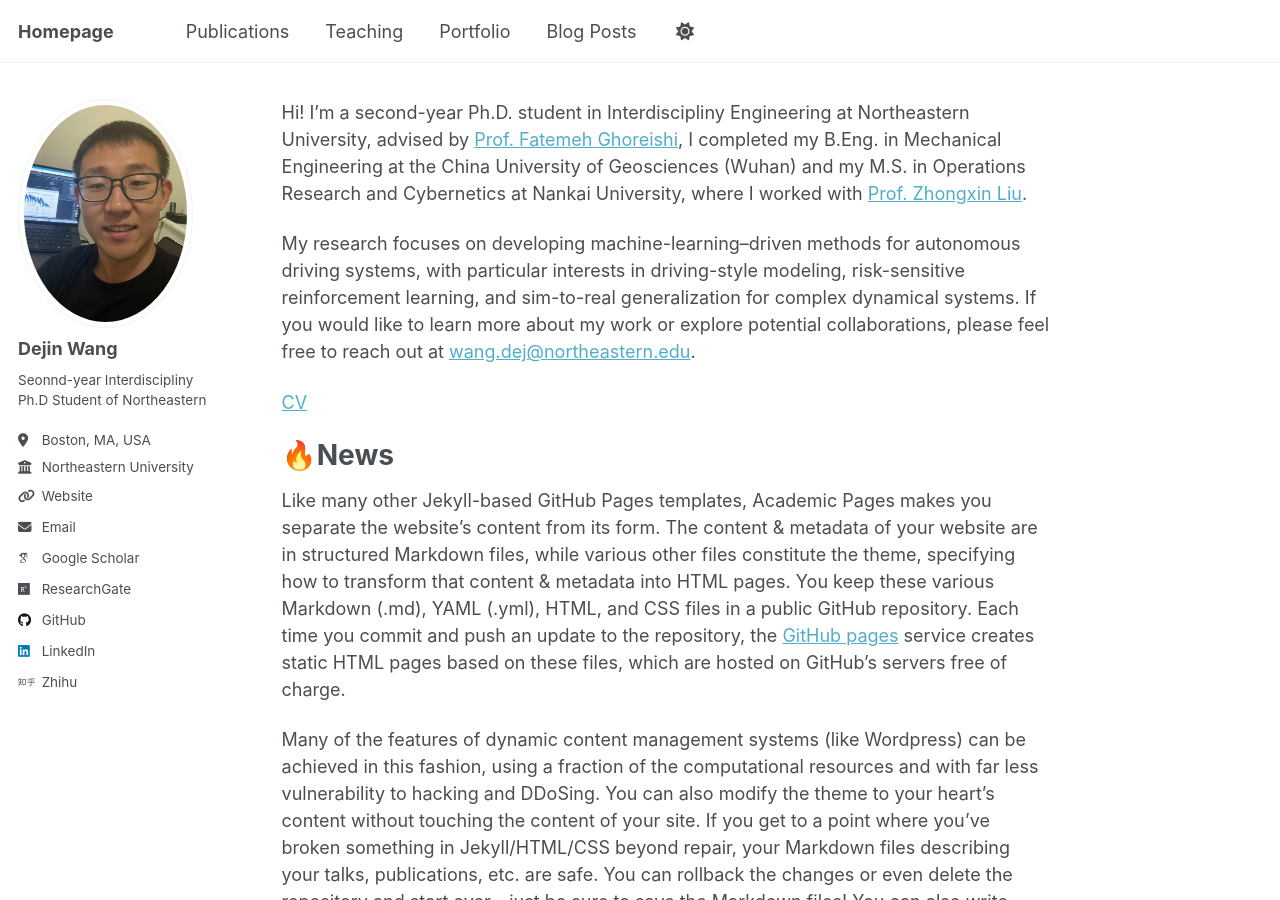
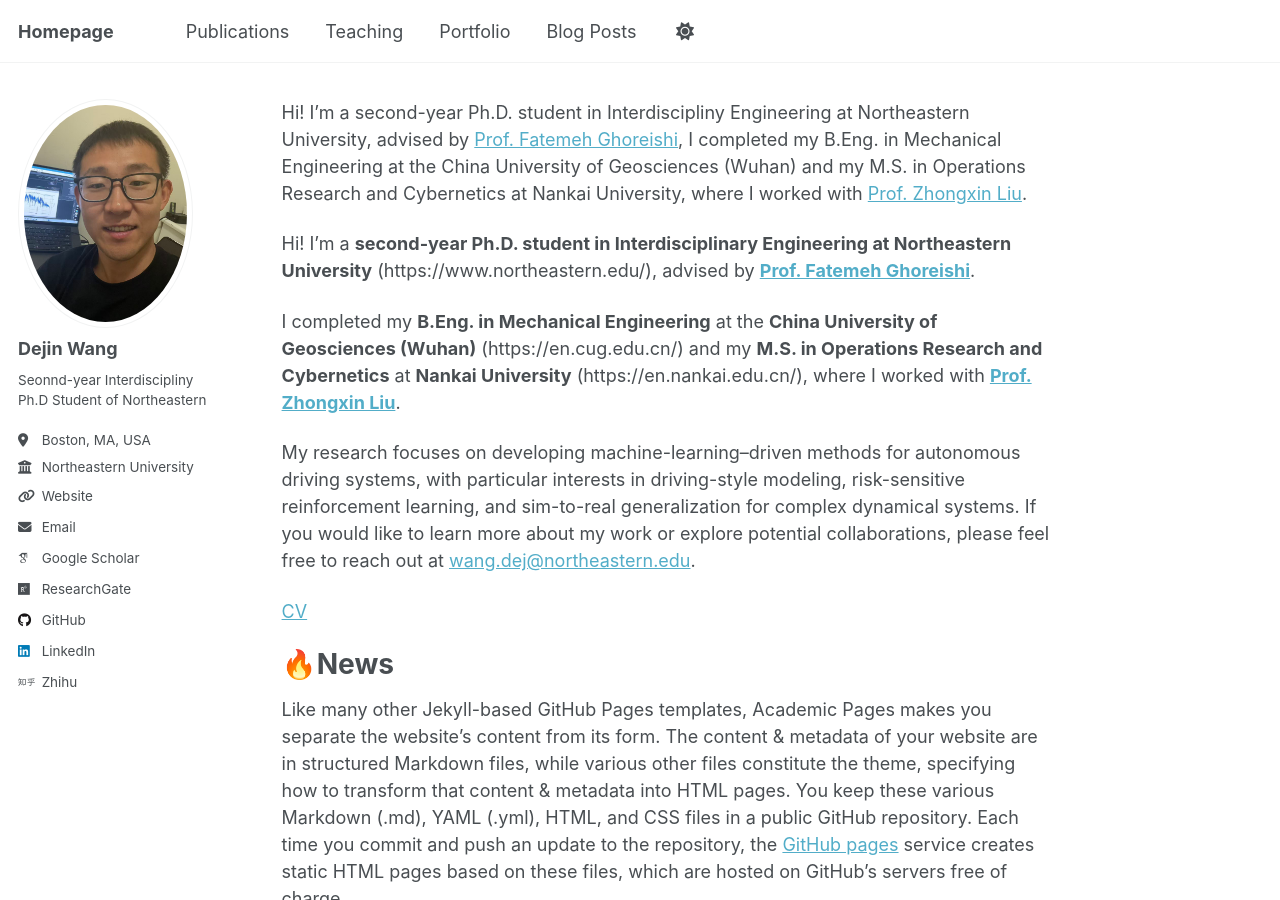
Before and after one commit to dejin-wang/dejin-wang.github.io, a Jekyll site: the page built from _pages/about.md, in a window 1280 px wide and 900 px high. Built offline with Jekyll 4.4.1, drawn with Linux system fonts in a browser that asks for light colours; some web fonts are replaced; a script that is not in the unit is left out.

Commit message:
Improve about page with formatting and links
Enhanced formatting and added links for educational background.

```diff
--- a/_pages/about.md
+++ b/_pages/about.md
@@ -7,6 +7,11 @@ redirect_from:
 ---
 
 Hi! I’m a second-year Ph.D. student in Interdiscipliny Engineering at Northeastern University, advised by [Prof. Fatemeh Ghoreishi](https://ghoreishi.lab.northeastern.edu/), I completed my B.Eng. in Mechanical Engineering at the China University of Geosciences (Wuhan) and my M.S. in Operations Research and Cybernetics at Nankai University, where I worked with [Prof. Zhongxin Liu](https://ai.nankai.edu.cn/info/1033/4287.htm).
+
+Hi! I’m a **second-year Ph.D. student in Interdisciplinary Engineering at Northeastern University** (https://www.northeastern.edu/), advised by **[Prof. Fatemeh Ghoreishi](https://ghoreishi.lab.northeastern.edu/)**.
+
+I completed my **B.Eng. in Mechanical Engineering** at the **China University of Geosciences (Wuhan)** (https://en.cug.edu.cn/) and my **M.S. in Operations Research and Cybernetics** at **Nankai University** (https://en.nankai.edu.cn/), where I worked with **[Prof. Zhongxin Liu](https://ai.nankai.edu.cn/info/1033/4287.htm)**.
+
 
 My research focuses on developing machine-learning–driven methods for autonomous driving systems, with particular interests in driving-style modeling, risk-sensitive reinforcement learning, and sim-to-real generalization for complex dynamical systems. If you would like to learn more about my work or explore potential collaborations, please feel free to reach out at <a href="mailto:wang.dej@northeastern.edu">wang.dej@northeastern.edu</a>.
 
```
